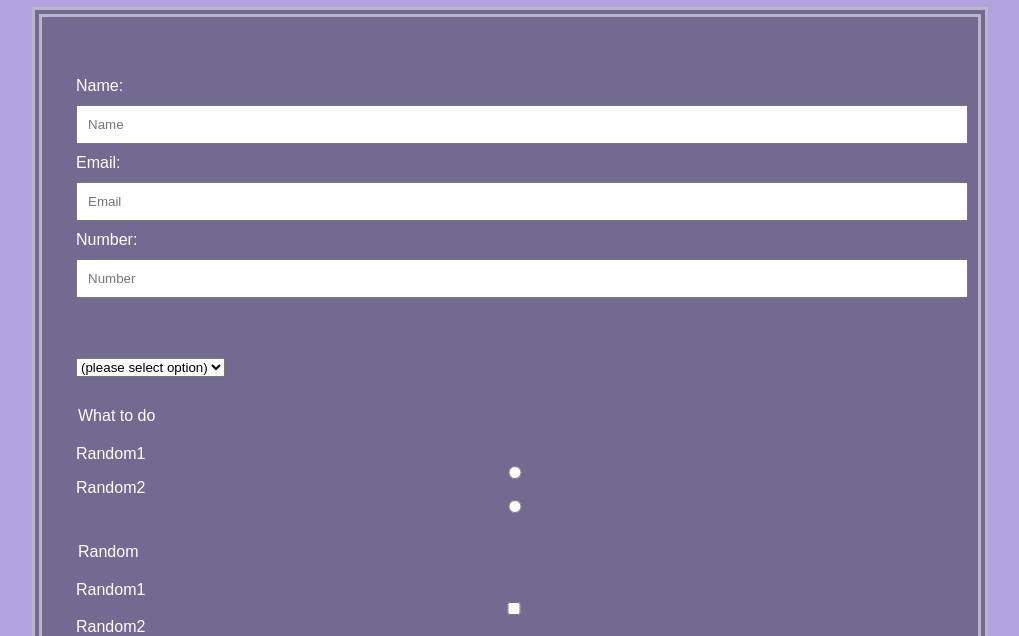
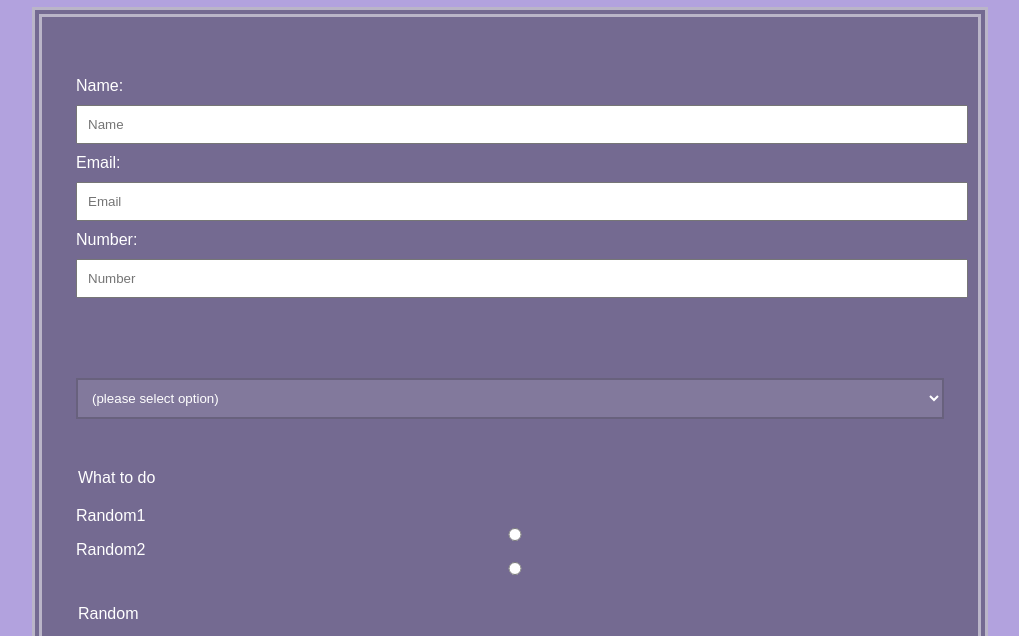
Before and after one commit to peter-duongGHub/FreeCodeCamp-Project1, a plain HTML site: page src/index.html in a window 1280 px wide. Shown: the part 106-742 px from the top of the page, without its empty margins (130-1149 px from the left). Drawn offline with Linux system fonts and the light colour scheme.

Commit message:
changed input field options and styling

```diff
--- a/src/styles.css
+++ b/src/styles.css
@@ -50,3 +50,20 @@ body{
     font-family: sans-serif;
     font-weight: bold;
   }
+
+  #legend {
+    font-style : italic;
+    font-size: 20px;
+  }
+  option {
+    color: black;
+  }
+  #dropdown {
+    display: block;
+    margin: 20px 0;
+    padding: 10px;
+    background-color: rgba(255,255,255, 0.1);
+    color: white;
+    border: 2px double rgba(0,0,0,0.2);
+    width: 100%;
+  }
```
